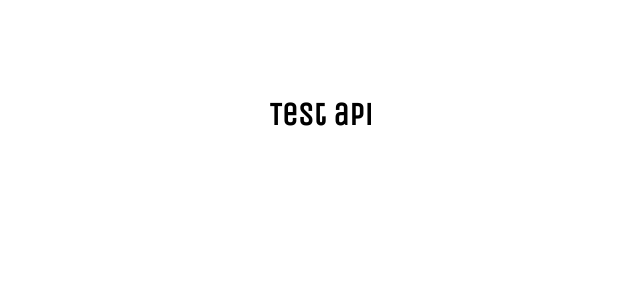
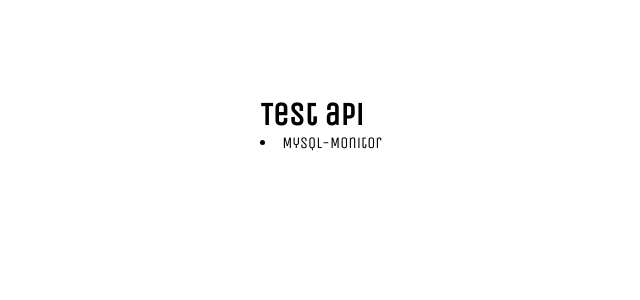
Before and after one commit to UmerSharif/designs-snippets, a React (Create React App) app: page / in a window 1280 px wide. Shown: the top 300 px of the page, without its empty margins (319-959 px from the left). Built offline with nearby package versions, Linux system fonts and the light colour scheme.

Commit message:
testing mapping trhough mdata

```diff
--- a/src/components/Testapi.js
+++ b/src/components/Testapi.js
@@ -83,9 +83,14 @@ export default function Testapi() {
   } = newData;
   console.log(links, mdata);
   console.log(parameters, statistics);
+  console.log(mdata[0].id);
+
   return (
     <div>
       <h1>Test api</h1>
+      {mdata.map((d, index) => {
+        return <li key={index}>{d.id}</li>;
+      })}
     </div>
   );
 }
```
